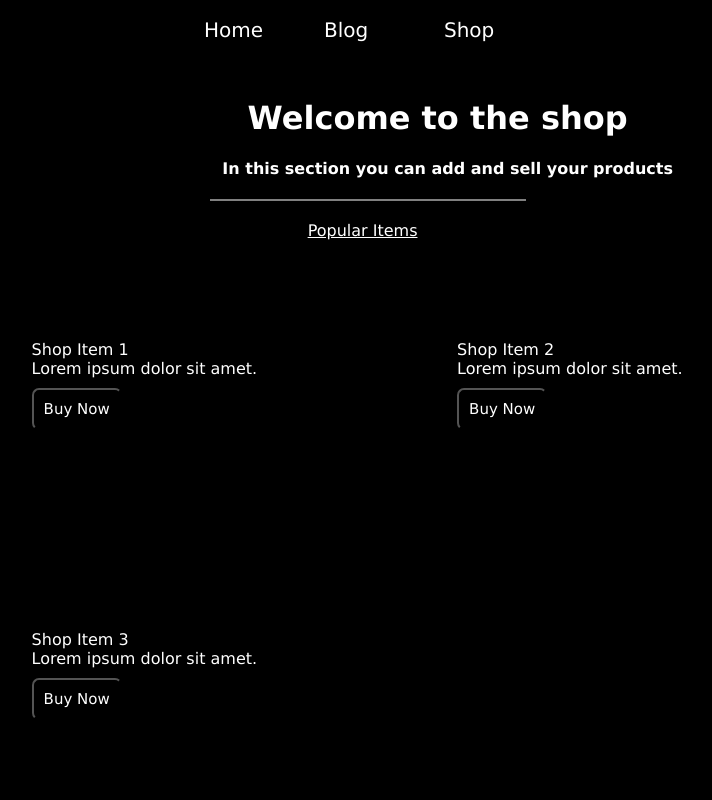
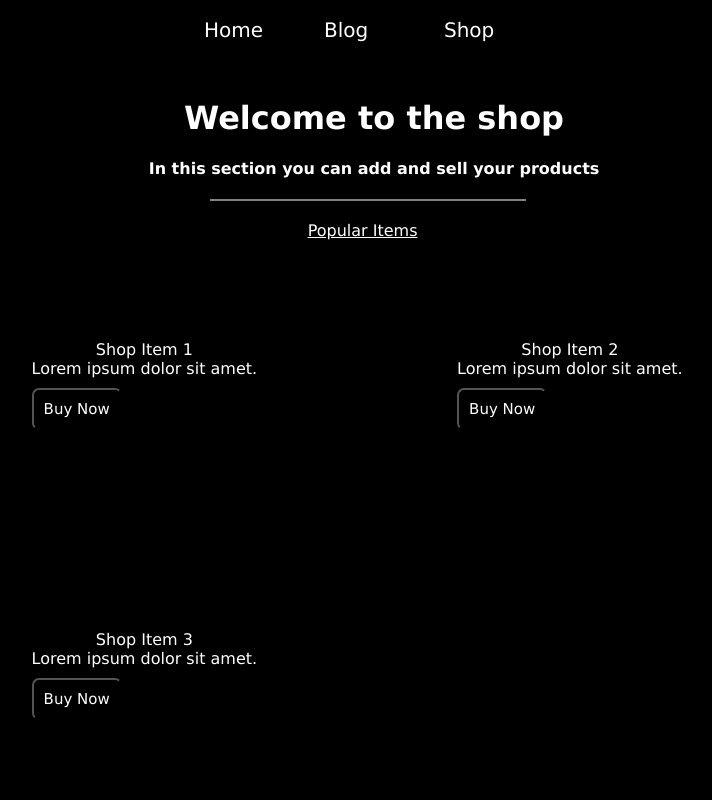
Before and after one commit to LouisWackenier/client-example, a React (Vite) app: page /Shop in a window 1280 px wide. Shown: the top 800 px of the page, without its empty margins (266-978 px from the left). Built offline with nearby package versions, Linux system fonts and the light colour scheme.

Commit message:
Changed the text align to center instead of using margin left

```diff
--- a/src/Pages/Shop.jsx
+++ b/src/Pages/Shop.jsx
@@ -7,10 +7,10 @@ const ContainerTitle = styled.div`
 `;
 
 const ContainerTitleText = styled.h1`
-      margin-left: 40%;
+      text-align: center;
 `;
 const ContainerTitleSub = styled.h4`
-      margin-left: 38%;
+      text-align: center;
 `;
 const Breakline = styled.div`
       margin-left: 37%;
@@ -30,6 +30,7 @@ const Shopcontainer = styled.div`
 
 const ShopItemText = styled.div`
     margin-left: 0%;
+    text-align: center;
 `;
 
 const ShopItemParagraph = styled.div`
```
